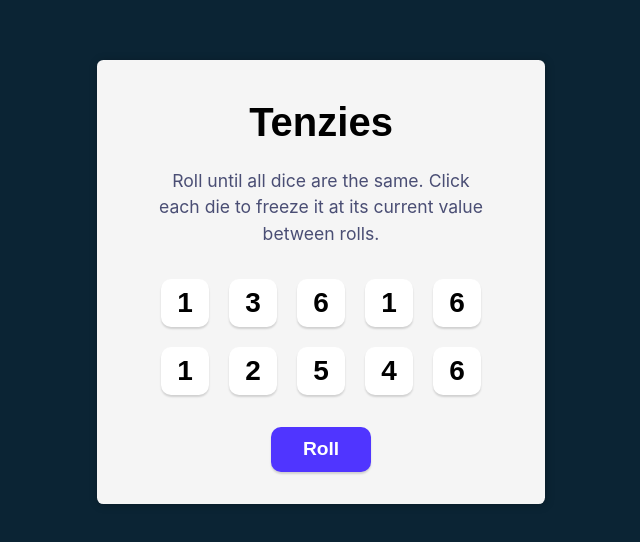
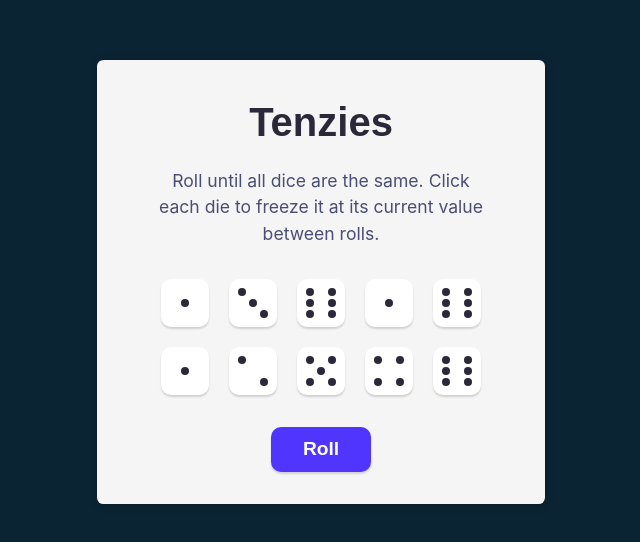
Before and after one commit to anamarijadraskovic/tenzies, a React (Vite) app: page / in a window 1280 px wide. Shown: the part 118-660 px from the top of the page, without its empty margins (319-959 px from the left). Built offline with nearby package versions, Linux system fonts and the light colour scheme; a web font is replaced by a local one.

Commit message:
Render Die component with dots instead of numbers

```diff
--- a/src/Die.jsx
+++ b/src/Die.jsx
@@ -1,4 +1,13 @@
 import "./app.css";
+
+const dotPatterns = {
+  1: [4],
+  2: [0, 8],
+  3: [0, 4, 8],
+  4: [0, 2, 6, 8],
+  5: [0, 2, 4, 6, 8],
+  6: [0, 2, 3, 5, 6, 8],
+};
 
 export function Die({ value, isHeld, holdDie }) {
   const styles = {
@@ -6,8 +15,21 @@ export function Die({ value, isHeld, holdDie }) {
   };
 
   return (
-    <button type="button" className="die" style={styles} onClick={holdDie}>
-      {value}
+    <button
+      type="button"
+      className="die"
+      style={styles}
+      onClick={holdDie}
+      aria-label={value}
+    >
+      <div className="dots">
+        {Array.from({ length: 9 }, (_, idx) => (
+          <span
+            key={`${value} - ${idx}`}
+            className={`dot ${dotPatterns[value].includes(idx) ? "filled" : ""}`}
+          />
+        ))}
+      </div>
     </button>
   );
 }
--- a/src/app.css
+++ b/src/app.css
@@ -24,6 +24,7 @@ main {
 
 .title {
   font-size: 2.5rem;
+  color: #2b283a;
 }
 
 .instructions {
@@ -42,15 +43,31 @@ main {
 }
 
 .die {
+  display: flex;
+  align-items: center;
+  justify-content: center;
   width: 3rem;
   height: 3rem;
-  font-size: 1.75rem;
-  font-weight: 700;
-  background-color: white;
-  border: none;
   border-radius: 0.625rem;
   box-shadow: 0 2px 2px rgba(0, 0, 0, 0.15);
-  transition: background-color 0.3s;
+}
+
+.dots {
+  display: grid;
+  grid-template-rows: repeat(3, 1fr);
+  grid-template-columns: repeat(3, 1fr);
+  gap: 0.2rem;
+}
+
+.dot {
+  width: 0.5rem;
+  height: 0.5rem;
+  background-color: transparent;
+  border-radius: 50%;
+}
+
+.dot.filled {
+  background-color: #2b283a;
 }
 
 .die:focus,
```
Also changed, not shown: src/assets/game_won.png, src/assets/initial.png.
